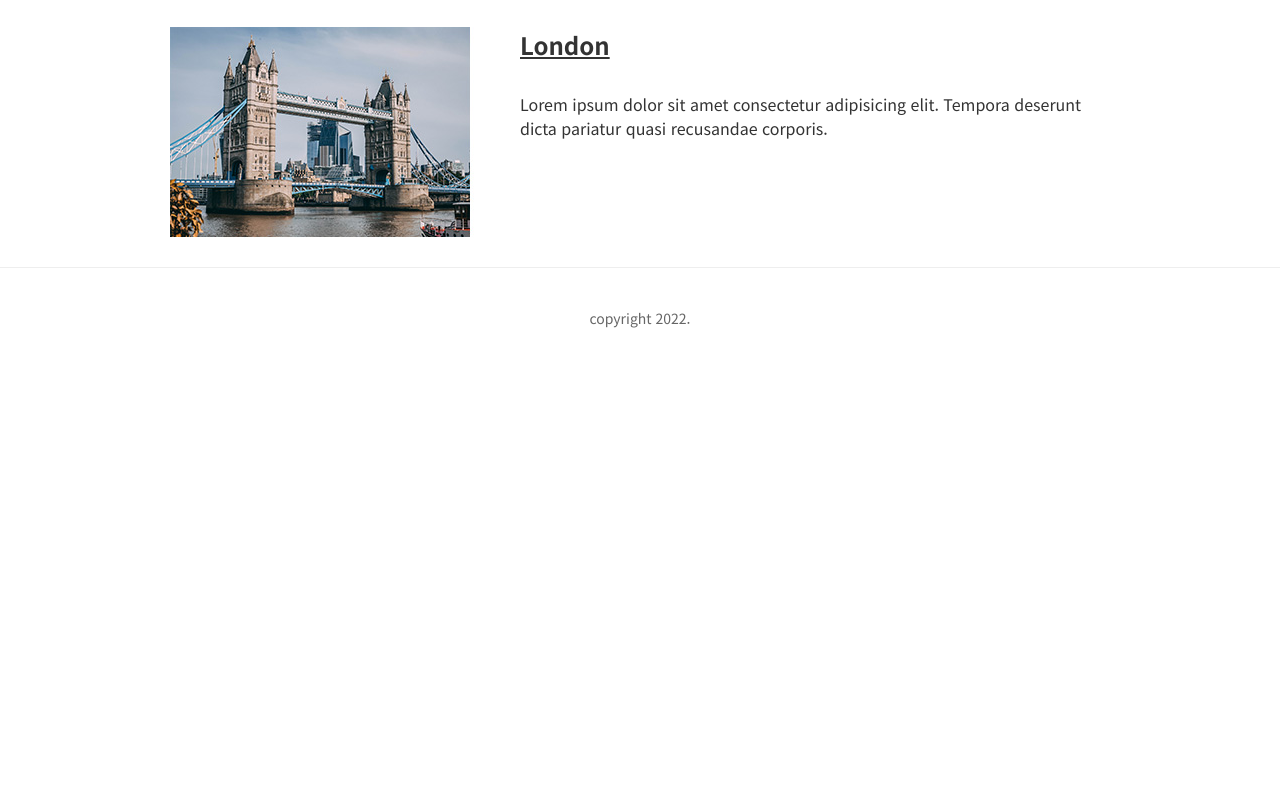
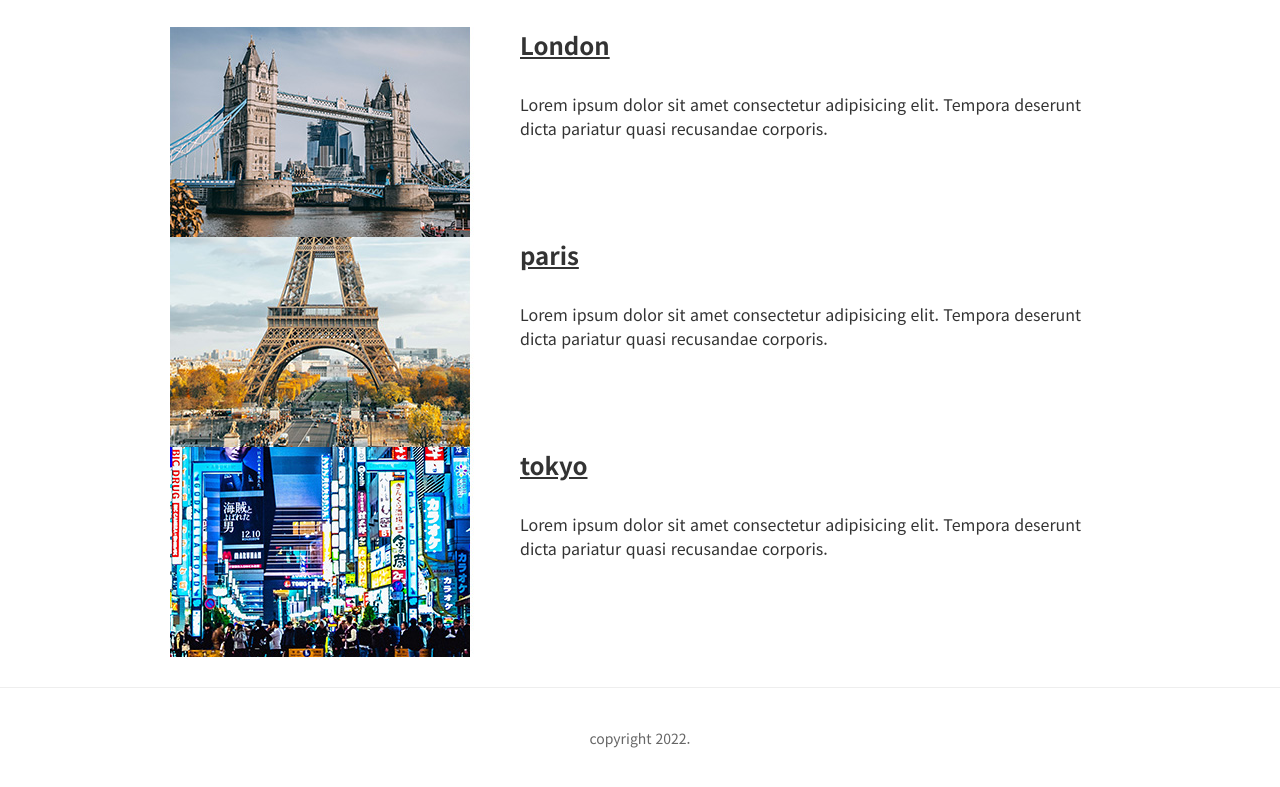
Before and after one commit to dksrlfks6079/page_link01, a plain HTML site: page index.html in a window 1280 px wide. Shown: the part 141-928 px from the top of the page. Before the commit the page ends 800 px from the top, so only its background shows below. Drawn offline with Linux system fonts and the light colour scheme.

Commit message:
items 추가

```diff
--- a/index.html
+++ b/index.html
@@ -27,6 +27,30 @@
         <p>Lorem ipsum dolor sit amet consectetur adipisicing elit. Tempora deserunt dicta pariatur quasi recusandae corporis.</p>
     </div>
    </div>
+
+   <div class="item">
+    <div class="image">
+        <img src="images/paris.jpg.jpg" alt="">
+    </div>
+    <div class="texts">
+        <a href="pages/paris.html">
+            <h3>paris</h3>
+        </a>
+        <p>Lorem ipsum dolor sit amet consectetur adipisicing elit. Tempora deserunt dicta pariatur quasi recusandae corporis.</p>
+    </div>
+   </div>
+
+   <div class="item">
+    <div class="image">
+        <img src="images/tokyo.jpg.jpg" alt="">
+    </div>
+    <div class="texts">
+        <a href="pages/tokyo.html">
+            <h3>tokyo</h3>
+        </a>
+        <p>Lorem ipsum dolor sit amet consectetur adipisicing elit. Tempora deserunt dicta pariatur quasi recusandae corporis.</p>
+    </div>
+   </div>
     </div>
 
 <div class="bottom">
```
